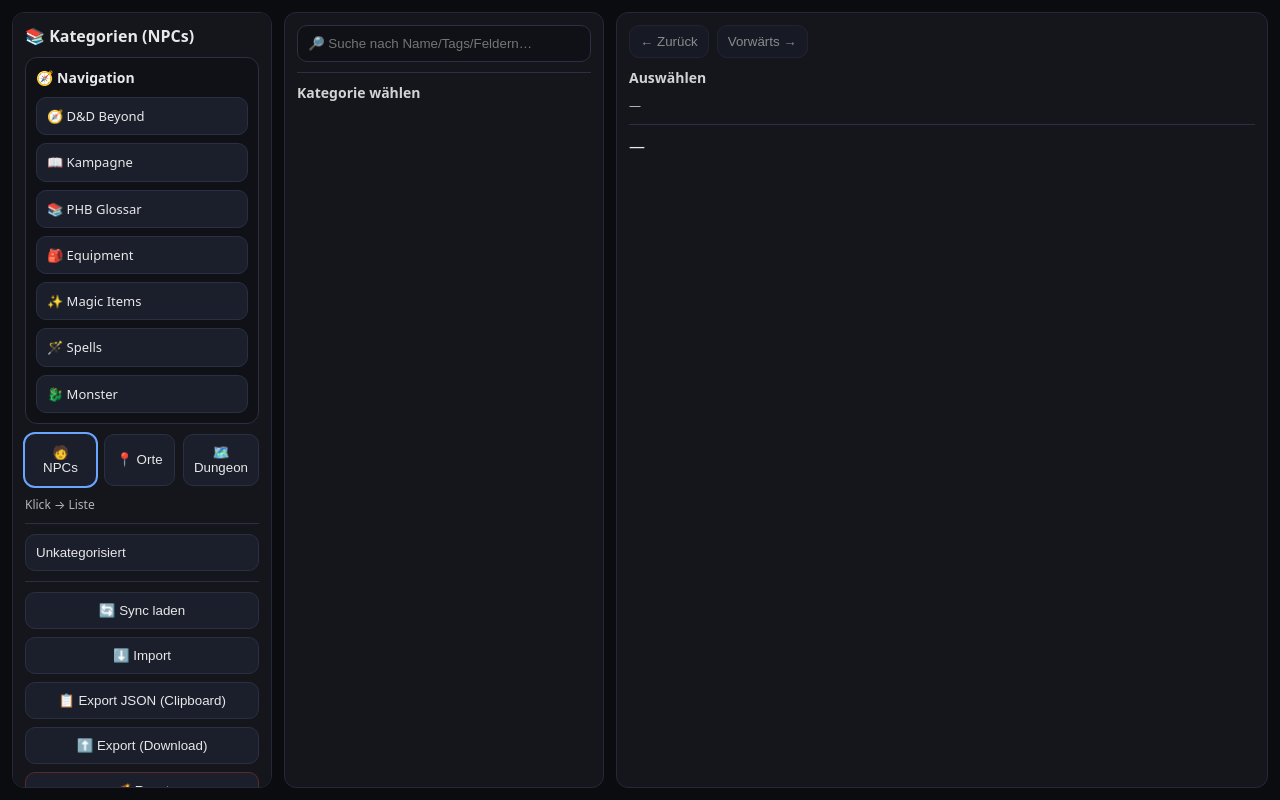
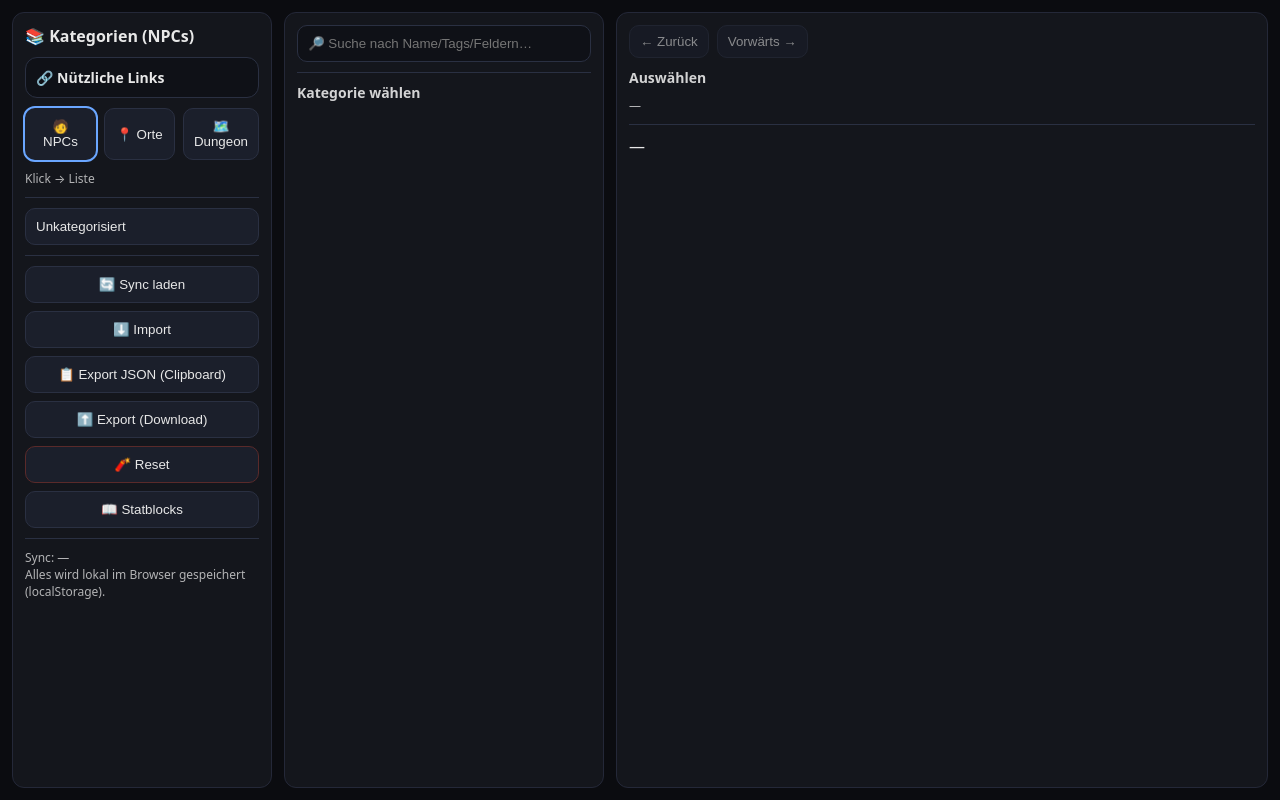
Before and after one commit to qivis86/kampagnen-tool, a plain HTML site: page index.html in a window 1280 px wide. Drawn offline with Linux system fonts and the light colour scheme.

Commit message:
Rename sidebar quick navigation to useful links and collapse by default

```diff
--- a/index.html
+++ b/index.html
@@ -330,8 +330,8 @@
 
 
 
-    <details class="quickNav" open>
-      <summary>🧭 Navigation</summary>
+    <details class="quickNav">
+      <summary>🔗 Nützliche Links</summary>
       <div class="quickNavLinks">
         <a href="https://www.dndbeyond.com/en" target="_blank" rel="noopener noreferrer">🧭 D&D Beyond</a>
         <a href="https://www.dndbeyond.com/sources/dnd/doip" target="_blank" rel="noopener noreferrer">📖 Kampagne</a>
```
